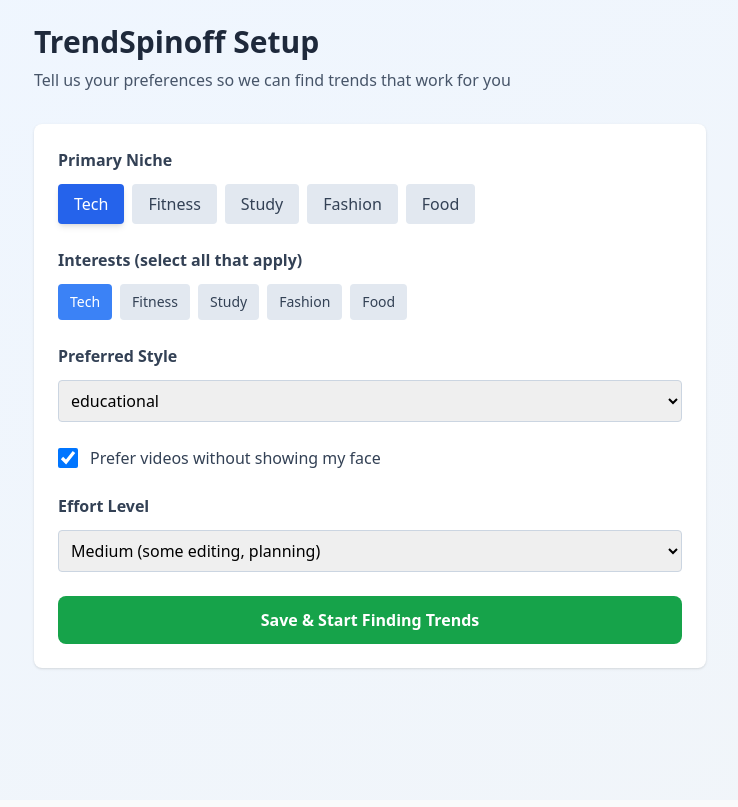
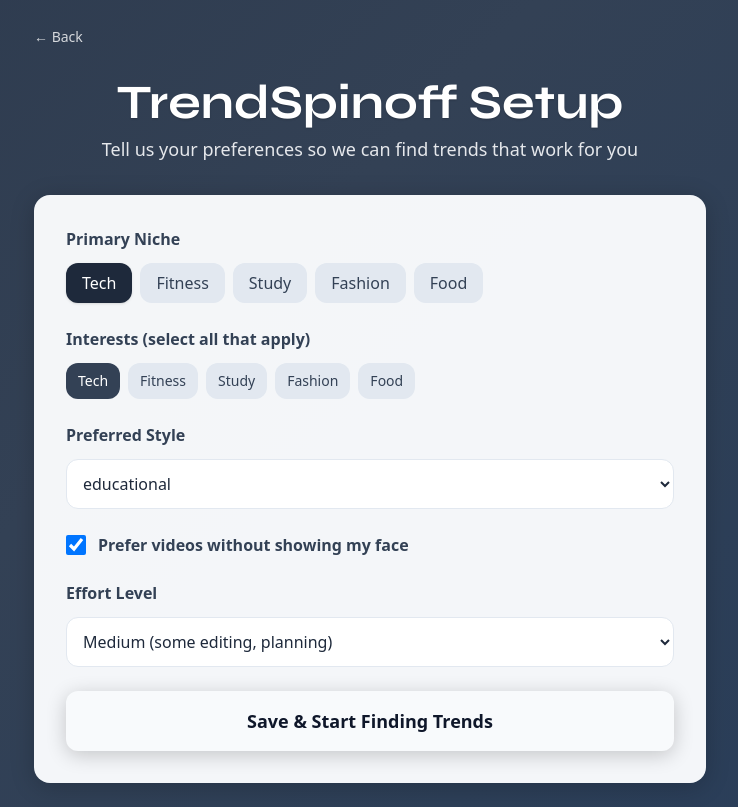
Before and after one commit to sakodrake/Hacklytics2026, a Next.js app: page /onboarding in a window 1280 px wide. Shown: the whole page, without its empty margins (270-1008 px from the left). Built offline with nearby package versions, Linux system fonts and the light colour scheme.

Commit message:
adding changes

```diff
--- a/components/TrendCard.tsx
+++ b/components/TrendCard.tsx
@@ -6,7 +6,7 @@ export default function TrendCard({ trend, profileId }: { trend: any; profileId?
   const reasons = trend.reasons || { matchReasons: [], replicabilityReasons: [] }
 
   return (
-    <div className="p-5 bg-white rounded-lg shadow hover:shadow-md transition">
+    <div className="app-card p-5 hover:shadow-[0_8px_32px_rgba(0,0,0,0.22)] transition-shadow">
       <div className="flex justify-between items-start mb-3">
         <div className="flex-1">
           <p className="text-sm text-slate-500 line-clamp-2">{trend.caption || 'No caption'}</p>
--- a/pages/feed.tsx
+++ b/pages/feed.tsx
@@ -1,14 +1,18 @@
 import { useEffect, useState } from 'react'
 import { useRouter } from 'next/router'
+import Link from 'next/link'
 import useSWR, { mutate } from 'swr'
+import { Syne } from 'next/font/google'
 import TrendCard from '../components/TrendCard'
+
+const syne = Syne({ subsets: ['latin'], weight: ['600', '700', '800'], display: 'swap' })
 
 const fetcher = (url: string) => fetch(url).then(r => {
   if (!r.ok) throw new Error('Failed to fetch')
   return r.json()
 })
 
-export default function Feed(){
+export default function Feed() {
   const router = useRouter()
   const [profileId, setProfileId] = useState<string | null>(null)
   const [refreshing, setRefreshing] = useState(false)
@@ -16,7 +20,6 @@ export default function Feed(){
   const [lastFetch, setLastFetch] = useState<string | null>(null)
   const [isDemo, setIsDemo] = useState(false)
 
-  // Load profileId from localStorage on mount
   useEffect(() => {
     const id = localStorage.getItem('trendspinoff_profileId')
     if (!id) {
@@ -51,8 +54,6 @@ export default function Feed(){
       const result = await response.json()
       setLastFetch(new Date(result.fetchedAt).toLocaleString())
       setIsDemo(result.demo || false)
-
-      // Revalidate trends
       mutate(`/api/trends?profileId=${profileId}`)
     } catch (err) {
       setError(err instanceof Error ? err.message : 'Error refreshing trends')
@@ -61,9 +62,27 @@ export default function Feed(){
     }
   }
 
-  if (!profileId) return <div className="p-6 text-center">Redirecting...</div>
-  if (fetchError) return <div className="p-6 text-center text-red-600">Failed to load trends. Try refreshing.</div>
-  if (isLoading) return <div className="p-6 text-center">Loading trends...</div>
+  if (!profileId) {
+    return (
+      <div className="min-h-screen app-bg flex items-center justify-center">
+        <p className="page-subtitle">Redirecting...</p>
+      </div>
+    )
+  }
+  if (fetchError) {
+    return (
+      <div className="min-h-screen app-bg flex items-center justify-center p-6">
+        <p className="text-red-300">Failed to load trends. Try refreshing.</p>
+      </div>
+    )
+  }
+  if (isLoading) {
+    return (
+      <div className="min-h-screen app-bg flex items-center justify-center">
+        <p className="page-subtitle">Loading trends...</p>
+      </div>
+    )
+  }
 
   const trends = data?.trends || []
   const fetchedAt = data?.fetchedAt ? new Date(data.fetchedAt).toLocaleString() : 'Never'
@@ -71,30 +90,44 @@ export default function Feed(){
   const hashtagCount = data?.counts?.hashtagCount || 0
 
   return (
-    <div className="min-h-screen p-4 md:p-6 bg-gradient-to-br from-slate-50 to-slate-100">
+    <div className="min-h-screen relative overflow-hidden">
+      <div className="app-bg absolute inset-0 -z-10" aria-hidden />
+      <div className="relative min-h-screen p-4 md:p-6">
         <div className="max-w-4xl mx-auto">
-        {/* Header */}
-        <div className="mb-6">
-          <h1 className="text-3xl font-bold text-slate-800 mb-2">TrendSpinoff Feed</h1>
-          <p className="text-slate-600">Discover trending videos tailored to your style and niche</p>
+          <div className="flex items-center justify-between mb-6">
+            <Link href="/" className="link-muted text-sm transition-colors">
+              ← Home
+            </Link>
           </div>
 
-        {/* Info and Controls */}
-        <div className="bg-white rounded-lg shadow p-4 mb-6">
+          <div className="text-center mb-8">
+            <h1 className={`${syne.className} page-title text-4xl sm:text-5xl mb-2`}>
+              TrendSpinoff Feed
+            </h1>
+            <p className="page-subtitle text-lg">
+              Discover trending videos tailored to your style and niche
+            </p>
+          </div>
+
+          <div className="app-card p-4 sm:p-6 mb-6">
             <div className="flex flex-col md:flex-row md:items-center md:justify-between gap-4">
-            <div className="space-y-1">
-              <p className="text-sm text-slate-600">
+              <div className="space-y-1 text-slate-700">
+                <p className="text-sm">
                   <span className="font-semibold">Last fetched:</span> {fetchedAt}
-                {isDemo && <span className="ml-2 inline-block px-2 py-1 bg-blue-100 text-blue-700 text-xs rounded">Demo Mode</span>}
+                  {isDemo && (
+                    <span className="ml-2 inline-block px-2 py-1 bg-slate-200 text-slate-800 text-xs rounded-lg">
+                      Demo Mode
+                    </span>
+                  )}
                 </p>
-              <p className="text-sm text-slate-600">
+                <p className="text-sm">
                   <span className="font-semibold">Records:</span> {videoCount} videos, {hashtagCount} hashtags
                 </p>
               </div>
               <button
                 onClick={refreshTrends}
                 disabled={refreshing}
-              className="px-6 py-2 bg-blue-600 hover:bg-blue-700 disabled:bg-slate-400 text-white font-medium rounded-lg transition"
+                className="btn-primary px-6 py-3 shrink-0"
               >
                 {refreshing ? 'Fetching...' : 'Refresh Trends'}
               </button>
@@ -102,14 +135,10 @@ export default function Feed(){
             {error && <p className="text-red-600 text-sm mt-3">{error}</p>}
           </div>
 
-        {/* Trends List */}
           {trends.length === 0 ? (
-          <div className="bg-white rounded-lg shadow p-12 text-center">
-            <p className="text-slate-600 mb-4">No trends loaded yet. Click "Refresh Trends" to fetch live data.</p>
-            <button
-              onClick={refreshTrends}
-              className="inline-block px-6 py-2 bg-blue-600 text-white font-medium rounded-lg hover:bg-blue-700 transition"
-            >
+            <div className="app-card p-12 text-center">
+              <p className="text-slate-700 mb-6">No trends loaded yet. Click below to fetch live data.</p>
+              <button onClick={refreshTrends} className="btn-primary px-8 py-4 text-lg">
                 Fetch Live Trends
               </button>
             </div>
@@ -122,5 +151,6 @@ export default function Feed(){
           )}
         </div>
       </div>
+    </div>
   )
 }
--- a/pages/onboarding.tsx
+++ b/pages/onboarding.tsx
@@ -1,11 +1,15 @@
 import { useState } from 'react'
 import { useRouter } from 'next/router'
+import Link from 'next/link'
+import { Syne } from 'next/font/google'
+
+const syne = Syne({ subsets: ['latin'], weight: ['600', '700', '800'], display: 'swap' })
 
 const NICHES = ['Tech', 'Fitness', 'Study', 'Fashion', 'Food']
 const EFFORT_LEVELS = ['low', 'med', 'high']
 const STYLES = ['educational', 'storytelling', 'memes', 'cinematic', 'talking-head']
 
-export default function Onboarding(){
+export default function Onboarding() {
   const [primaryNiche, setPrimaryNiche] = useState('Tech')
   const [interests, setInterests] = useState<string[]>(['Tech'])
   const [goals, setGoals] = useState<string[]>(['engagement'])
@@ -16,11 +20,11 @@ export default function Onboarding(){
   const [error, setError] = useState('')
   const router = useRouter()
 
-  function toggleInterest(n: string){
-    setInterests(prev => prev.includes(n) ? prev.filter(x=>x!==n) : [...prev,n])
+  function toggleInterest(n: string) {
+    setInterests(prev => (prev.includes(n) ? prev.filter(x => x !== n) : [...prev, n]))
   }
 
-  async function save(){
+  async function save() {
     setLoading(true)
     setError('')
     try {
@@ -60,23 +64,42 @@ export default function Onboarding(){
   }
 
   return (
-    <div className="min-h-screen p-6 bg-gradient-to-br from-blue-50 to-slate-100">
-      <div className="max-w-2xl mx-auto">
-        <h1 className="text-3xl font-bold mb-2 text-slate-800">TrendSpinoff Setup</h1>
-        <p className="text-slate-600 mb-8">Tell us your preferences so we can find trends that work for you</p>
+    <div className="min-h-screen relative overflow-hidden">
+      <div className="app-bg absolute inset-0 -z-10" aria-hidden />
+      <div className="relative min-h-screen p-6 flex flex-col items-center">
+        <div className="w-full max-w-2xl mx-auto">
+          <Link href="/" className="inline-flex items-center text-white/80 hover:text-white text-sm mb-8 transition-colors">
+            ← Back
+          </Link>
 
-        {error && <div className="p-3 mb-4 bg-red-100 border border-red-400 text-red-700 rounded">{error}</div>}
+          <div className="text-center mb-8 animate-fade-in">
+            <h1 className={`${syne.className} page-title text-4xl sm:text-5xl mb-2`}>
+              TrendSpinoff Setup
+            </h1>
+            <p className="page-subtitle text-lg">
+              Tell us your preferences so we can find trends that work for you
+            </p>
+          </div>
 
-        <div className="bg-white rounded-lg shadow p-6 space-y-6">
-          {/* Primary Niche */}
+          {error && (
+            <div className="app-card p-4 mb-6 border-l-4 border-red-500 text-red-800 text-sm">
+              {error}
+            </div>
+          )}
+
+          <div className="app-card p-6 sm:p-8 space-y-6 animate-fade-in">
             <div>
-            <label className="block mb-3 font-semibold text-slate-700">Primary Niche</label>
+              <label className="label block mb-3">Primary Niche</label>
               <div className="flex flex-wrap gap-2">
                 {NICHES.map(n => (
                   <button
                     key={n}
                     onClick={() => setPrimaryNiche(n)}
-                  className={`px-4 py-2 rounded font-medium transition ${primaryNiche === n ? 'bg-blue-600 text-white shadow-md' : 'bg-slate-200 text-slate-700 hover:bg-slate-300'}`}
+                    className={`px-4 py-2 rounded-xl font-medium transition ${
+                      primaryNiche === n
+                        ? 'bg-slate-800 text-white shadow'
+                        : 'bg-slate-200 text-slate-700 hover:bg-slate-300'
+                    }`}
                   >
                     {n}
                   </button>
@@ -84,15 +107,18 @@ export default function Onboarding(){
               </div>
             </div>
 
-          {/* Interests */}
             <div>
-            <label className="block mb-3 font-semibold text-slate-700">Interests (select all that apply)</label>
+              <label className="label block mb-3">Interests (select all that apply)</label>
               <div className="flex flex-wrap gap-2">
                 {NICHES.map(n => (
                   <button
                     key={n}
                     onClick={() => toggleInterest(n)}
-                  className={`px-3 py-2 rounded text-sm transition ${interests.includes(n) ? 'bg-blue-500 text-white' : 'bg-slate-200 text-slate-700 hover:bg-slate-300'}`}
+                    className={`px-3 py-2 rounded-xl text-sm font-medium transition ${
+                      interests.includes(n)
+                        ? 'bg-slate-700 text-white'
+                        : 'bg-slate-200 text-slate-700 hover:bg-slate-300'
+                    }`}
                   >
                     {n}
                   </button>
@@ -100,37 +126,38 @@ export default function Onboarding(){
               </div>
             </div>
 
-          {/* Content Style */}
             <div>
-            <label className="block mb-3 font-semibold text-slate-700">Preferred Style</label>
+              <label className="label block mb-3">Preferred Style</label>
               <select
                 value={style}
                 onChange={e => setStyle(e.target.value)}
-              className="w-full p-2 border border-slate-300 rounded focus:outline-none focus:ring-2 focus:ring-blue-500"
+                className="w-full p-3 bg-white border border-slate-200 rounded-xl focus:outline-none focus:ring-2 focus:ring-slate-400 focus:border-transparent text-slate-800"
               >
-              {STYLES.map(s => <option key={s} value={s}>{s}</option>)}
+                {STYLES.map(s => (
+                  <option key={s} value={s}>{s}</option>
+                ))}
               </select>
             </div>
 
-          {/* No-Face Option */}
             <div className="flex items-center gap-3">
               <input
                 type="checkbox"
                 id="noFace"
                 checked={noFace}
                 onChange={e => setNoFace(e.target.checked)}
-              className="w-5 h-5"
+                className="w-5 h-5 rounded border-slate-300 text-slate-700 focus:ring-slate-500"
               />
-            <label htmlFor="noFace" className="font-medium text-slate-700">Prefer videos without showing my face</label>
+              <label htmlFor="noFace" className="label">
+                Prefer videos without showing my face
+              </label>
             </div>
 
-          {/* Effort Level */}
             <div>
-            <label className="block mb-3 font-semibold text-slate-700">Effort Level</label>
+              <label className="label block mb-3">Effort Level</label>
               <select
                 value={effortLevel}
                 onChange={e => setEffortLevel(e.target.value)}
-              className="w-full p-2 border border-slate-300 rounded focus:outline-none focus:ring-2 focus:ring-blue-500"
+                className="w-full p-3 bg-white border border-slate-200 rounded-xl focus:outline-none focus:ring-2 focus:ring-slate-400 focus:border-transparent text-slate-800"
               >
                 <option value="low">Low (quick clips, minimal editing)</option>
                 <option value="med">Medium (some editing, planning)</option>
@@ -138,16 +165,16 @@ export default function Onboarding(){
               </select>
             </div>
 
-          {/* Save Button */}
             <button
               onClick={save}
               disabled={loading}
-            className="w-full px-6 py-3 bg-green-600 hover:bg-green-700 disabled:bg-slate-400 text-white font-semibold rounded-lg transition"
+              className="btn-primary w-full px-6 py-4 text-lg"
             >
               {loading ? 'Saving...' : 'Save & Start Finding Trends'}
             </button>
           </div>
         </div>
       </div>
+    </div>
   )
 }
--- a/pages/trend/[id].tsx
+++ b/pages/trend/[id].tsx
@@ -51,26 +51,36 @@ export default function TrendDetail(){
     }
   }
 
-  if (isLoading) return <div className="p-6 text-center">Loading trend...</div>
-  if (error || !trend) return <div className="p-6 text-center text-red-600">Trend not found</div>
+  if (isLoading) return (
+    <div className="min-h-screen app-bg flex items-center justify-center">
+      <p className="page-subtitle">Loading trend...</p>
+    </div>
+  )
+  if (error || !trend) return (
+    <div className="min-h-screen app-bg flex items-center justify-center p-6">
+      <p className="text-red-300">Trend not found</p>
+    </div>
+  )
 
   const scores = trend.scores || { match: 0, velocity: 0, replicability: 0, final: 0 }
   const reasons = trend.reasons || { matchReasons: [], replicabilityReasons: [] }
 
   return (
-    <div className="min-h-screen p-4 md:p-6 bg-gradient-to-br from-slate-50 to-slate-100">
+    <div className="min-h-screen relative overflow-hidden">
+      <div className="app-bg absolute inset-0 -z-10" aria-hidden />
+      <div className="relative min-h-screen p-4 md:p-6">
         <div className="max-w-3xl mx-auto">
           <button
             onClick={() => router.back()}
-          className="mb-4 text-blue-600 hover:text-blue-800 font-medium"
+            className="mb-6 link-muted hover:text-white font-medium transition-colors"
           >
             ← Back
           </button>
 
-        <div className="bg-white rounded-lg shadow-lg p-6 md:p-8">
+          <div className="app-card p-6 md:p-8">
           {/* Campaign Info */}
           <div className="mb-6">
-            <p className="text-sm text-slate-500 line-clamp-3 mb-3">
+            <p className="text-sm text-slate-600 line-clamp-3 mb-3">
               {trend.caption || 'No caption available'}
             </p>
 
@@ -150,7 +160,7 @@ export default function TrendDetail(){
             <button
               onClick={generateSpinoffs}
               disabled={spinoffLoading}
-              className="w-full px-6 py-3 bg-green-600 hover:bg-green-700 disabled:bg-slate-400 text-white font-semibold rounded-lg transition"
+              className="btn-primary w-full px-6 py-4 text-lg"
             >
               {spinoffLoading ? 'Generating...' : '✨ Generate My Spinoff Ideas'}
             </button>
@@ -168,7 +178,7 @@ export default function TrendDetail(){
           <div className="mt-8 border-t pt-6">
             <button
               onClick={() => setShowRawJson(!showRawJson)}
-              className="text-sm px-3 py-1 bg-slate-200 hover:bg-slate-300 rounded transition"
+              className="text-sm px-3 py-2 bg-slate-200 hover:bg-slate-300 text-slate-800 rounded-lg transition"
             >
               {showRawJson ? 'Hide' : 'Show'} Raw JSON
             </button>
```
Also changed, not shown: 1 other file (tests, documents, lock files or other folders). Lines whose indentation alone changed are shown as unchanged.
